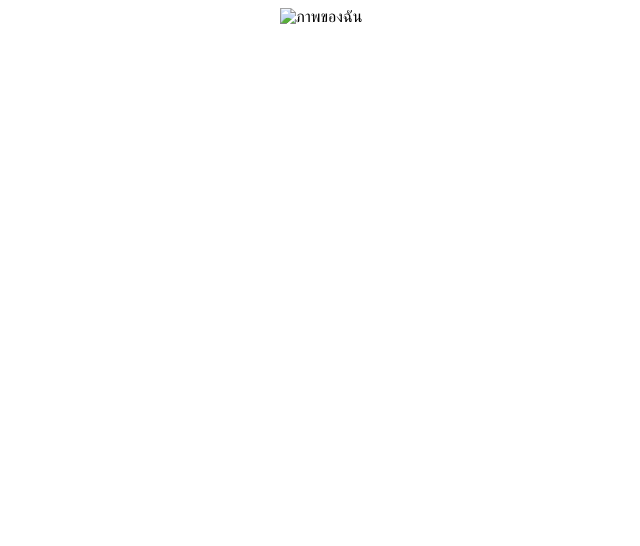
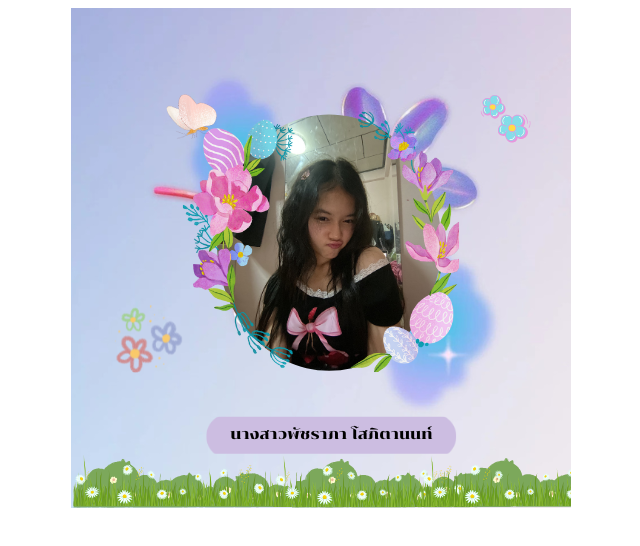
Before and after one commit to pammue/pammue, a plain HTML site: page index.html in a window 1280 px wide. Shown: the whole page, without its empty margins (319-959 px from the left). Drawn offline with Linux system fonts and the light colour scheme.

Commit message:
Add files via upload

```diff
--- a/index.html
+++ b/index.html
@@ -1 +1 @@
-<center><img src="images/Hello" alt="ภาพของฉัน"></center>
+<center><img src="HELLO/นางสาว.png" alt="ภาพของฉัน"></center>
```
Also changed, not shown: HELLO/นางสาว.png (added).
